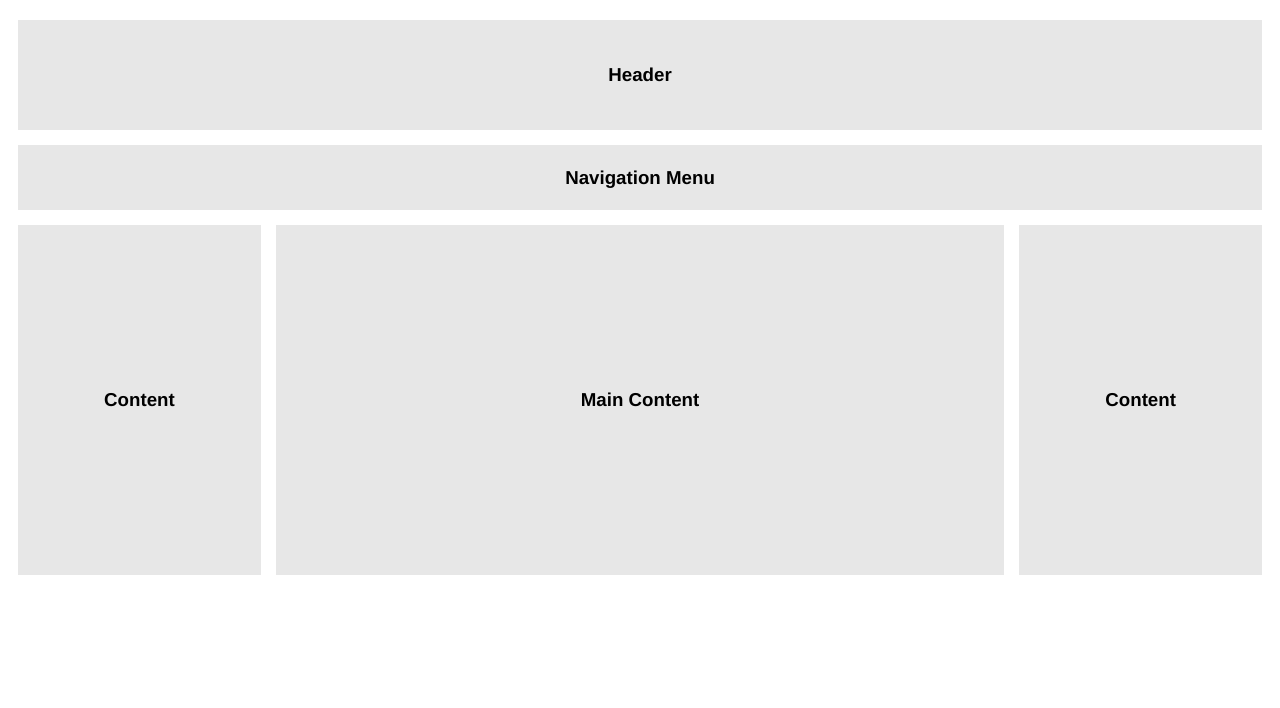
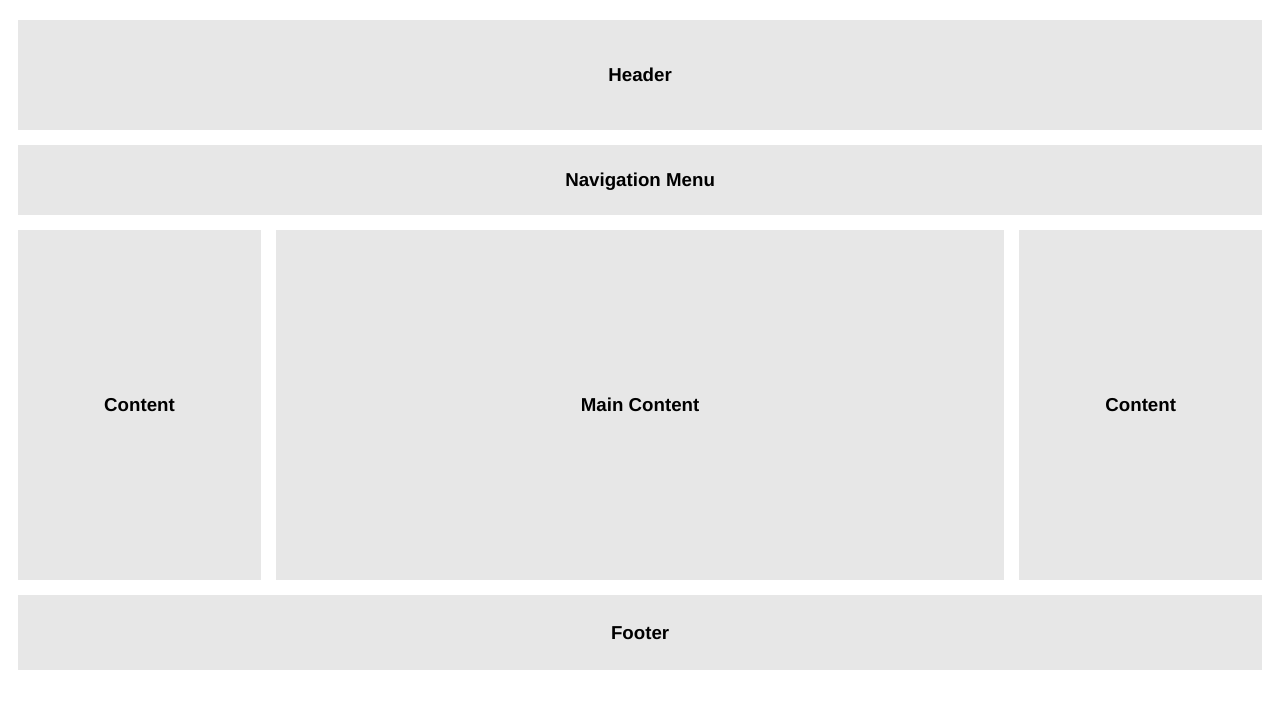
Before and after one commit to aasadlion/css-assignment-1, a plain HTML site: page index.html in a window 1280 px wide. Drawn offline with Linux system fonts and the light colour scheme.

Commit message:
Footer Complete

```diff
--- a/index.html
+++ b/index.html
@@ -14,7 +14,7 @@
         <div id="centerContent"><h3>Main Content</h3></div>
         <div id="rightContent"><h3>Content</h3></div>
       </div>
-      <div id="footer"></div>
+      <div id="footer"><h3>Footer</h3></div>
     </div>
   </body>
 </html>
--- a/style.css
+++ b/style.css
@@ -24,7 +24,7 @@ background-color: rgb(231, 231, 231);
     display: flex;
     justify-content: center;
     align-items: center;
-    height: 65px;
+    height: 70px;
 
 
     background-color: rgb(231, 231, 231);
@@ -82,3 +82,17 @@ display: flex;
    margin-left: 15px;
 
     }
+
+
+#footer{
+
+    margin: 15px 10px 15px 10px;
+    display: flex;
+    justify-content: center;
+    align-items: center;
+    height: 75px;
+
+
+    background-color: rgb(231, 231, 231);
+
+}
```
